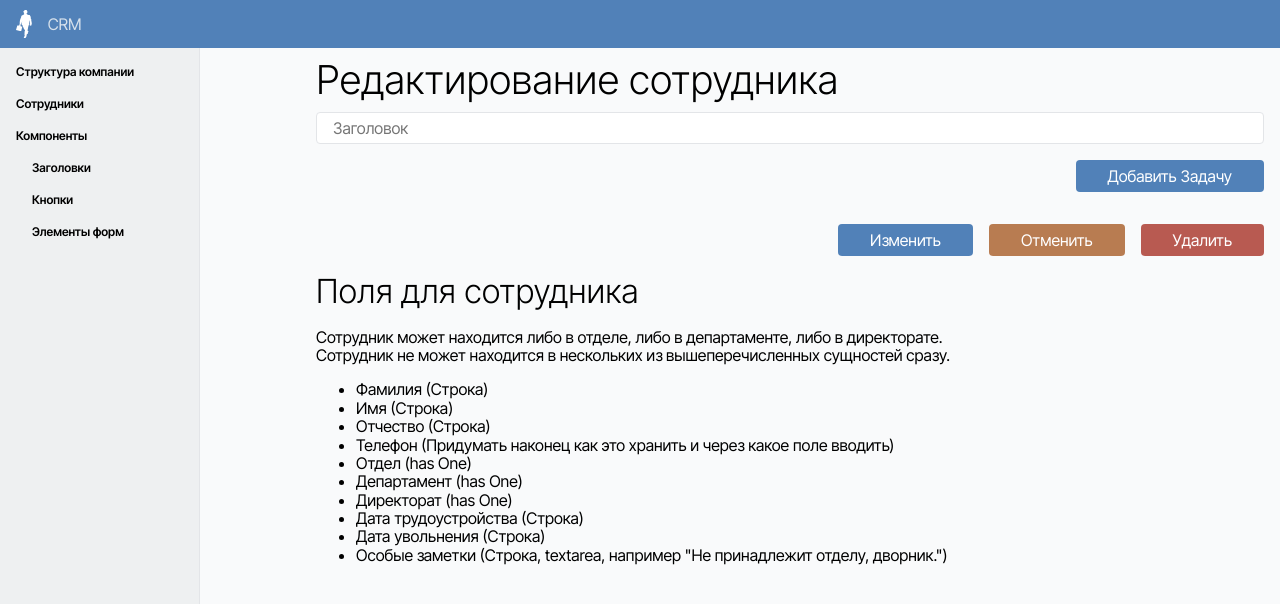
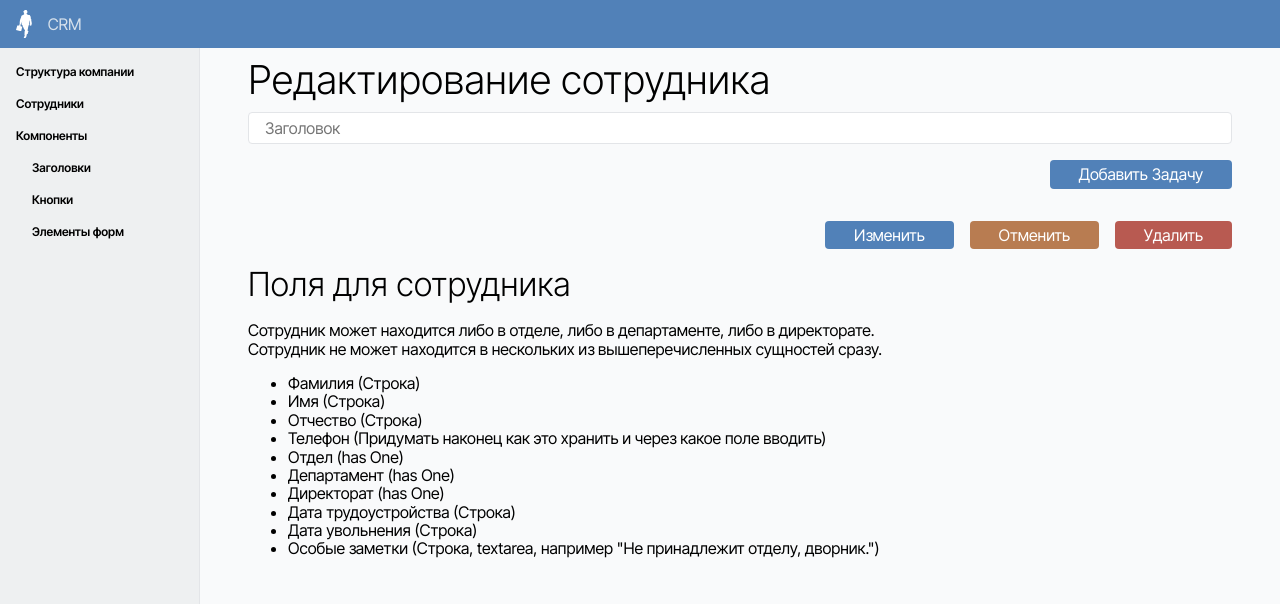
Before and after one commit to hardmagnett/big-company, a Vue app: page /employees/123 in a window 1280 px wide. Shown: the top 604 px of the page. Built offline with nearby package versions, Linux system fonts and the light colour scheme.

Commit message:
Фиксы типографики 02

```diff
--- a/src/App.vue
+++ b/src/App.vue
@@ -15,7 +15,5 @@ import { RouterLink, RouterView } from 'vue-router'
 
 <style scoped lang="scss">
 .container {
-  // временный хардкод.
-  margin-left: 300px;
 }
 </style>
--- a/src/a-library/assets/variables/other.scss
+++ b/src/a-library/assets/variables/other.scss
@@ -12,7 +12,6 @@
   --headerHeight: calc(var(--gap) * 3);
 
   // В перспективе будет меняться js-ом
-  // todo:: убедиться что она применяется, что в местах её применения не хардкод.
   --leftMenuWidth: 200px;
 }
 
--- a/src/a-library/components/forms/ABtn/ABtn.vue
+++ b/src/a-library/components/forms/ABtn/ABtn.vue
@@ -29,7 +29,17 @@ export default {
 
 <style scoped lang="scss">
   .btn {
-    $height: calc(var(--gap) * 2);
+    --height: calc(var(--gap) * 1.6);
+    @media (min-width: $bpMd) {
+      --height: calc(var(--gap) * 1.8);
+    }
+    @media (min-width: $bpLg) {
+      --height: calc(var(--gap) * 1.8);
+    }
+
+    height: var(--height);
+    line-height: var(--height);
+    padding: 0 var(--height);
 
     display: block;
     width: fit-content;
@@ -40,9 +50,8 @@ export default {
     color: white;
     background-color: var(--clrFillBlueSmall);
     border: none;
-    height: $height;
-    line-height: $height;
-    padding: 0 calc(var(--gap) * 2);
+
+
     cursor: pointer;
     transition: background-color var(--timeShort);
     &:hover {
@@ -51,25 +60,19 @@ export default {
   }
   .btn--error {
     background-color: var(--clrFillRedSmall);
-    //background-color: clrFill(small, error);
     &:hover {
-      //background-color: clrFill(accent, error);
       background-color: var(--clrFillRedAccent);
     }
   }
   .btn--success {
-    //background-color: clrFill(small, success);
     background-color: var(--clrFillGreenSmall);
     &:hover {
-      //background-color: clrFill(accent, success);
       background-color: var(--clrFillGreenAccent);
     }
   }
   .btn--danger {
-    //background-color: clrFill(small, danger);
     background-color: var(--clrFillOrangeSmall);
     &:hover {
-      //background-color: clrFill(accent, danger);
       background-color: var(--clrFillOrangeAccent);
     }
   }
--- a/src/a-library/components/layout/AContainer/AContainer.vue
+++ b/src/a-library/components/layout/AContainer/AContainer.vue
@@ -9,5 +9,17 @@
   padding: calc(var(--gap) / 2) var(--gap);
   margin-left: var(--leftMenuWidth);
   overflow-x: hidden;
+  @media (min-width: $bpSm) {}
+
+  @media (min-width: $bpMd) {
+    padding-left: calc(var(--gap) * 2);
+    padding-right: calc(var(--gap) * 2);
+  }
+  @media (min-width: $bpLg) {
+    padding-left: calc(var(--gap) * 3);
+    padding-right: calc(var(--gap) * 3);
+  }
+  @media (min-width: $bpXl) {}
+  @media (min-width: $bpXxl) {}
 }
 </style>
--- a/src/a-library/components/layout/AMainMenu/AMainMenu.vue
+++ b/src/a-library/components/layout/AMainMenu/AMainMenu.vue
@@ -71,7 +71,8 @@ const menuItems = [
   left: 0;
   top: var(--headerHeight);
   bottom: 0;
-  width: 200px;
+  //margin-left: var(--leftMenuWidth);
+  width: var(--leftMenuWidth);
   background-color: var(--clrBgBlueSmall);
   border-right: 1px solid var(--clrBorderBlueLighter)
 }
```
